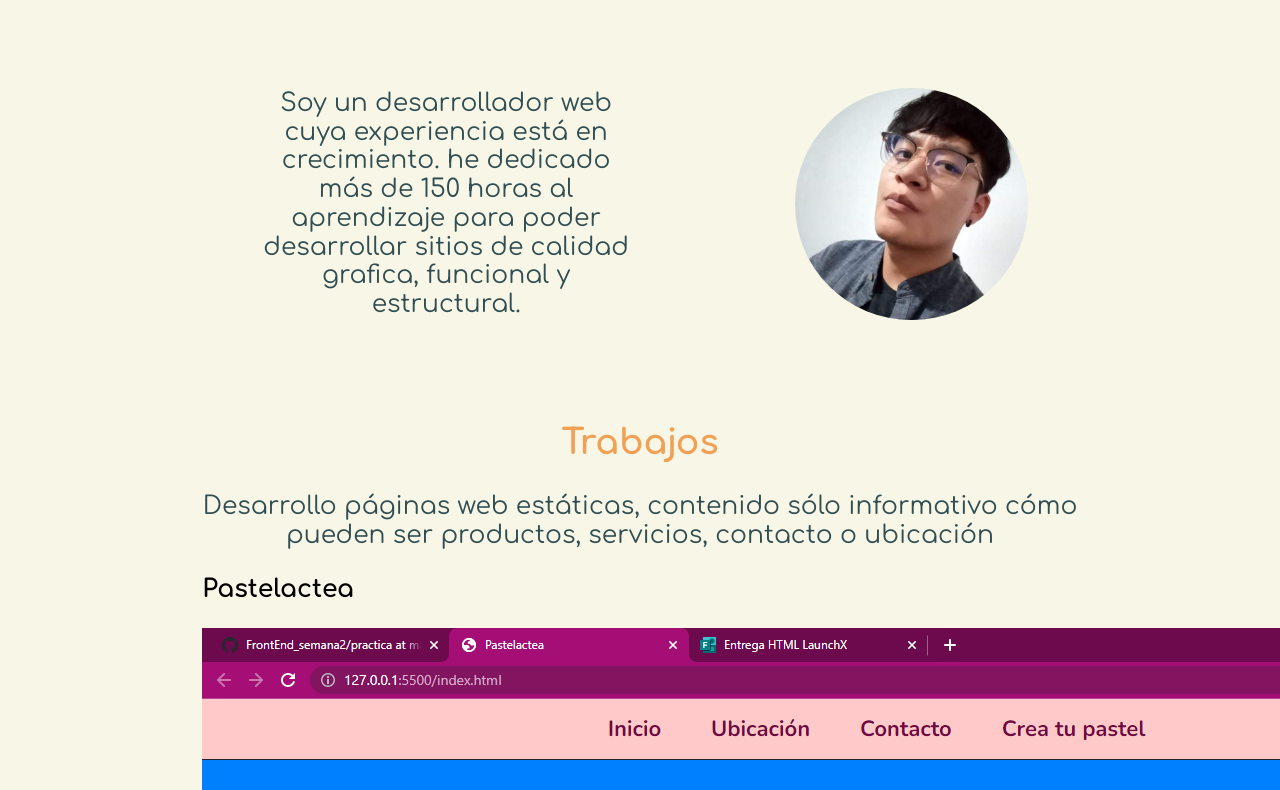
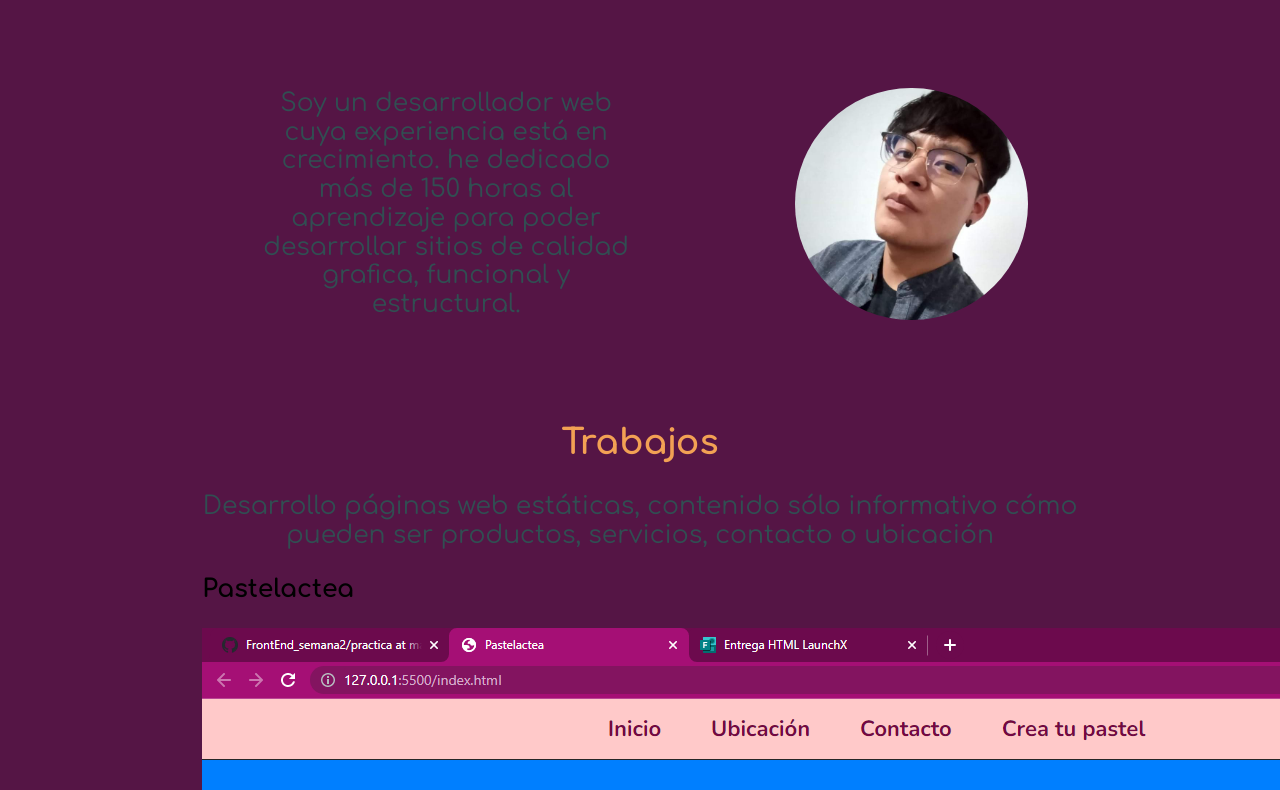
Before and after one commit to MiguelAngelRosasOrtiz/portafolioCorey, a plain HTML site: page index.html in a window 1280 px wide. Shown: the part 364-1154 px from the top of the page. Drawn offline with Linux system fonts and the light colour scheme.

Commit message:
Add files via upload

```diff
--- a/sass/estilos.css
+++ b/sass/estilos.css
@@ -5,7 +5,7 @@ html {
 *:before, *:after {
   box-sizing: inherit; }
 * body {
-  background-color: #F7F6E7;
+  background-color: #551545;
   font-family: "Comfortaa", sans-serif;
   font-size: 16px; }
   * body h1 {
```
